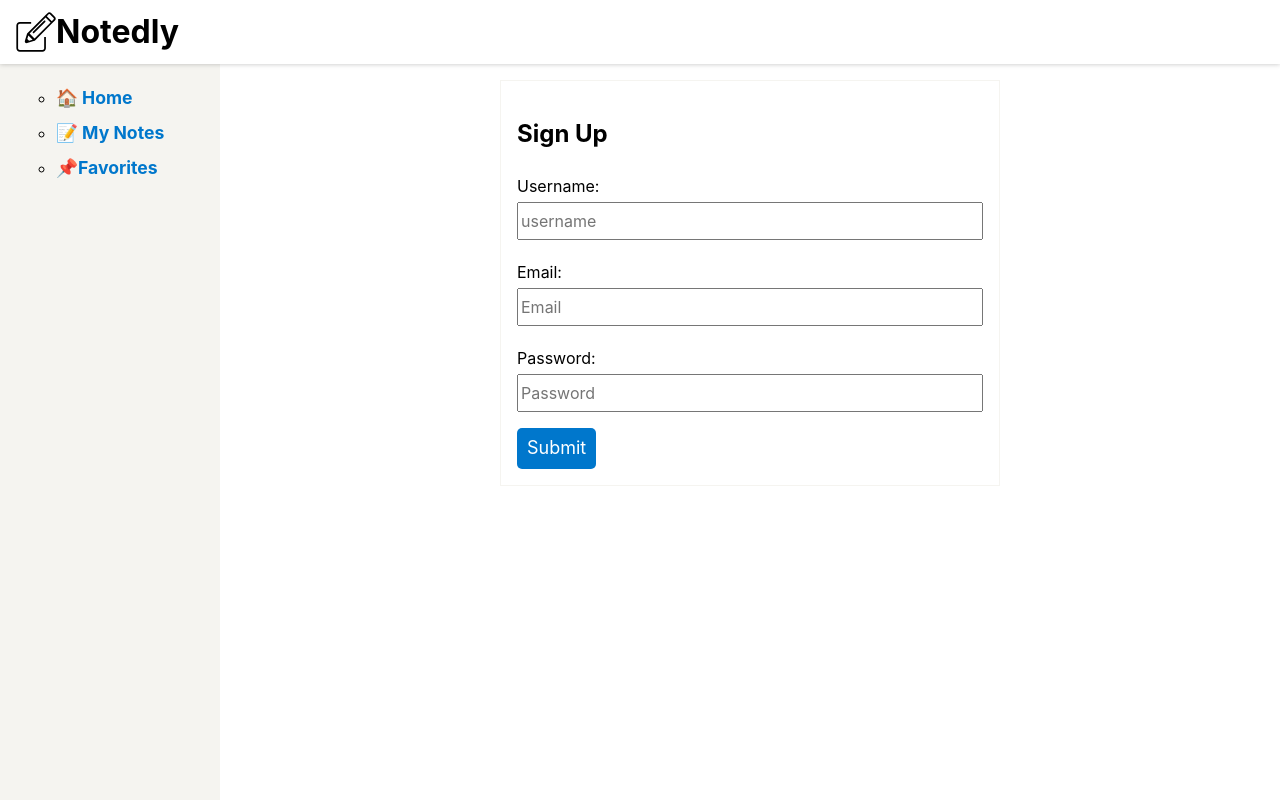
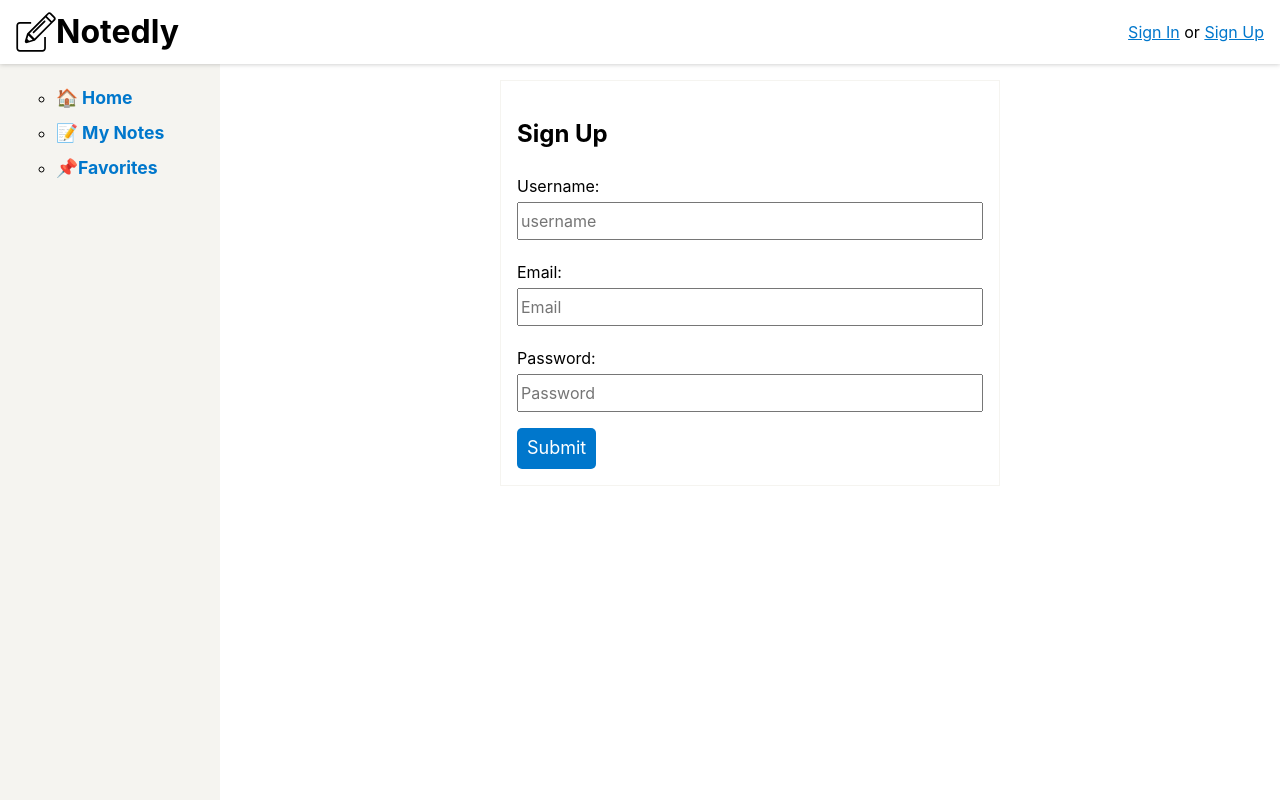
Before and after one commit to arief-github/notedly-frontend, a React (Create React App) app: page /signup in a window 1280 px wide. Built offline with nearby package versions, Linux system fonts and the light colour scheme; no server answers.

Commit message:
fix signin issues

```diff
--- a/package.json
+++ b/package.json
@@ -3,7 +3,9 @@
   "version": "0.1.0",
   "private": true,
   "dependencies": {
-    "@apollo/client": "^3.5.4",
+    "@apollo/client": "^3.0.0",
+    "apollo-cache-inmemory": "^1.6.6",
+    "apollo-link-context": "^1.0.20",
     "date-fns": "^1.30.1",
     "normalize.css": "^8.0.1",
     "react": "^16.12.0",
--- a/src/App.js
+++ b/src/App.js
@@ -3,25 +3,46 @@
 import Pages from './pages';
 import GlobalStyles from './components/GlobalStyles';
 
-import { ApolloClient, ApolloProvider, InMemoryCache } from '@apollo/client';
+import { ApolloClient, ApolloProvider, createHttpLink } from '@apollo/client';
+import { InMemoryCache } from 'apollo-cache-inmemory';
+import { setContext } from 'apollo-link-context';
 
 const uri = process.env.REACT_APP_BASE_URL;
+const httpLink = createHttpLink({ uri });
+const authLink = setContext((_, { headers }) => {
+    return {
+        headers: {
+            ...headers,
+            authorization: localStorage.getItem('token') || ''
+        }
+    }
+})
 const cache = new InMemoryCache();
 
 // configure Apollo Client
 const client = new ApolloClient({
-  uri,
-  cache,
-  connectToDevTools: true
+    link: authLink.concat(httpLink),
+    cache,
+    resolvers: {},
+    connectToDevTools: true
 })
 
+const data = {
+    isLoggedIn: !!localStorage.getItem('token')
+}
+
+//write the cache data on initial load
+
+//here's the problem
+cache.writeData({ data });
+
 function App() {
-  return (
-    <ApolloProvider client={client}>
+    return (
+        <ApolloProvider client={client}>
       <GlobalStyles/>
       <Pages/>
     </ApolloProvider>
-  );
+    );
 }
 
 export default App;
--- a/src/components/Header.js
+++ b/src/components/Header.js
@@ -1,5 +1,17 @@
 import React from 'react';
 import styled from 'styled-components';
+import { useQuery, gql } from '@apollo/client';
+import { Link } from 'react-router-dom';
+
+const IS_LOGGED_IN = gql`
+	{
+		isLoggedIn @client
+	}
+`;
+
+const UserState = styled.div`
+	margin-left: auto;
+`;
 
 const HeaderBar = styled.header`
 	  width: 100%;
@@ -19,12 +31,25 @@
 	display: inline;
 `
 
-const Header = () => {
+const Header = (props) => {
+	const { data } = useQuery(IS_LOGGED_IN);
+
 	return (
 		<HeaderBar>
 			<img src="./note-logo.svg" alt="Notedly Logo" height="40"/>
 			<LogoText>Notedly</LogoText>
+			<UserState>
+				{
+					data?.isLoggedIn ? (<p>Log Out</p>) : (
+						<p>
+							<Link to = {'/signin'}>Sign In</Link> or {' '}
+							<Link to = {'/signup'}>Sign Up</Link>
+						</p>
+					)
+				}
+			</UserState>
 		</HeaderBar>
+
 	)
 }
 
--- a/src/pages/signup.js
+++ b/src/pages/signup.js
@@ -44,11 +44,14 @@
         document.title = 'Sign Up - Notedly';
     });
 
+    const client = useApolloClient();
+
     const [signUp, { loading, error }] = useMutation(SIGNUP_USER, {
         onCompleted: data => {
             // console.log the JSON Web Token when the mutation is complete
-            console.log(data.signUp);
+            // console.log(data.signUp);
             localStorage.setItem('token', data.signUp);
+            client.cache.writeData({ data: { isLoggedIn: true } })
             props.history.push('/');
         }
     });
```
Also changed, not shown: 1 other file (tests, documents, lock files or other folders).
